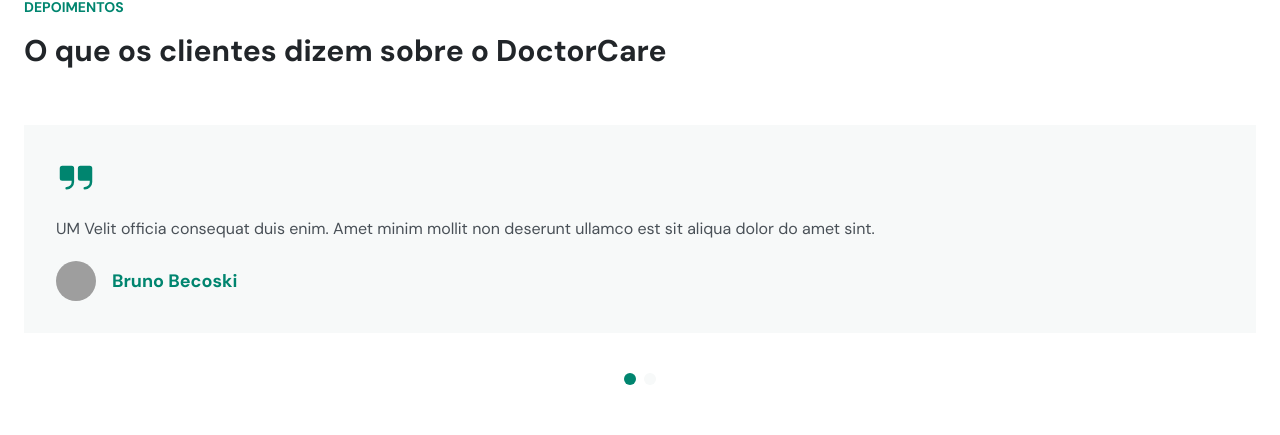
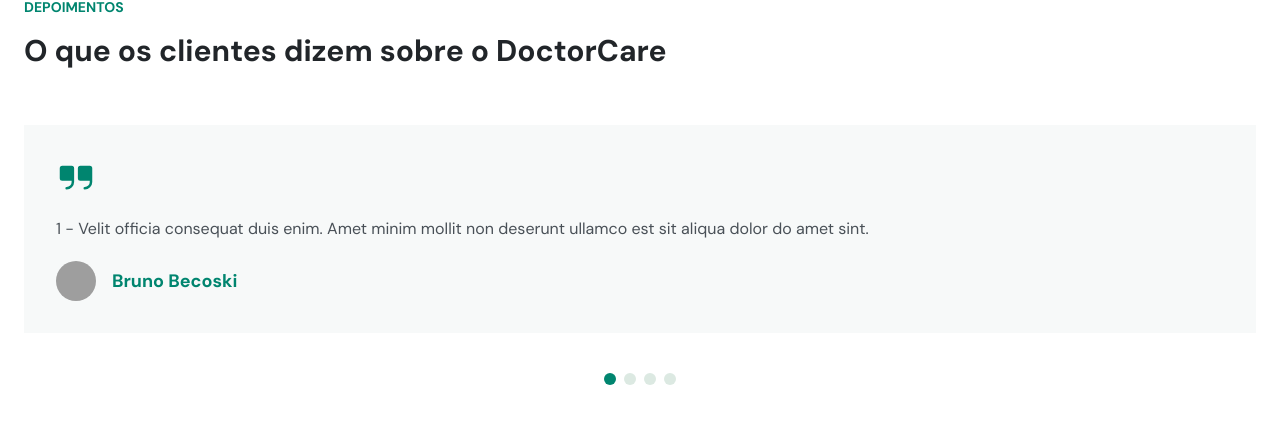
Before and after one commit to BrunoBecoski/NLW-8-Return-Impulse, a React (Vite) app in the folder web/: page / in a window 1280 px wide. Shown: the part 2676-3111 px from the top of the page. Built offline with nearby package versions, Linux system fonts and the light colour scheme; no server answers; grey boxes are pictures that could not be loaded.

Commit message:
Atualização do componente Depositions

```diff
--- a/web/src/components/Depositions.tsx
+++ b/web/src/components/Depositions.tsx
@@ -1,5 +1,5 @@
+import { useRef, useState } from "react";
 import { Quotes } from "phosphor-react";
-import { useRef } from "react";
 
 interface CardProps {
   text: string;
@@ -8,7 +8,7 @@
 
 function Card({ text, client }: CardProps) {
   return(
-    <div className="p-8 flex flex-col gap-5 bg-brand-100 w-[calc(100vw_-_3rem)]">
+    <li className="p-8 flex flex-col gap-5 bg-brand-100 w-[calc(100vw_-_3rem)]">
       <Quotes className="text-brand-500" weight="fill" size={40} />
       <p>{text}</p>
       <div className="flex items-center gap-4 ">
@@ -19,19 +19,21 @@
         />
         <p className="font-bold text-lg text-brand-500">{client}</p>
       </div>
-    </div>
+    </li>
   );
 }
 
 export function Depositions() {
   const carouselRef = useRef<HTMLDivElement>({} as HTMLDivElement);
+  const [cardListDots, setCardListDots] = useState([true, false, false, false]);
 
-  function click1() {
-    carouselRef.current.scrollLeft -= (carouselRef.current.offsetWidth + 70);
-  }
+  function scrollCard(index: number) {
+    const newCardListDots = [false, false, false, false];
+    newCardListDots[index] = true;
 
-  function click2() {
-    carouselRef.current.scrollLeft += (carouselRef.current.offsetWidth + 70);
+    setCardListDots(newCardListDots);
+
+    carouselRef.current.getElementsByTagName("li")[index].scrollIntoView({block: "center", inline: "center"});
   }
 
   return (
@@ -42,21 +44,34 @@
       </header>
 
       <div ref={carouselRef}  className="flex items-center relative overflow-hidden scroll-smooth">
-        <div className="flex items-center gap-10">
+        <ul className="flex items-center gap-10">
           <Card
-            text="UM Velit officia consequat duis enim. Amet minim mollit non deserunt ullamco est sit aliqua dolor do amet sint."
+            text="1 - Velit officia consequat duis enim. Amet minim mollit non deserunt ullamco est sit aliqua dolor do amet sint."
             client="Bruno Becoski"
           />
           <Card
-            text="DOIS Velit officia consequat duis enim. Amet minim mollit non deserunt ullamco est sit aliqua dolor do amet sint."
+            text="2 - Velit officia consequat duis enim. Amet minim mollit non deserunt ullamco est sit aliqua dolor do amet sint."
             client="Bruno Becoski"
           />
-        </div>
+          <Card
+            text="3 - Velit officia consequat duis enim. Amet minim mollit non deserunt ullamco est sit aliqua dolor do amet sint."
+            client="Bruno Becoski"
+          />
+          <Card
+            text="4 - Velit officia consequat duis enim. Amet minim mollit non deserunt ullamco est sit aliqua dolor do amet sint."
+            client="Bruno Becoski"
+          />
+        </ul>
       </div>
 
       <div className="flex gap-2 justify-center mt-10">
-        <button onClick={click1} className="h-3 w-3 bg-brand-500 rounded-full"></button>
-        <button onClick={click2} className="h-3 w-3 bg-brand-100 rounded-full"></button>
+        {
+          cardListDots.map((card, index) =>
+            card
+            ? <button key={index} onClick={() => scrollCard(index)} className="h-3 w-3 bg-brand-500 rounded-full" />
+            : <button key={index} onClick={() => scrollCard(index)} className="h-3 w-3 bg-brand-200 rounded-full" />
+          )
+        }
       </div>
     </section>
   );
```
